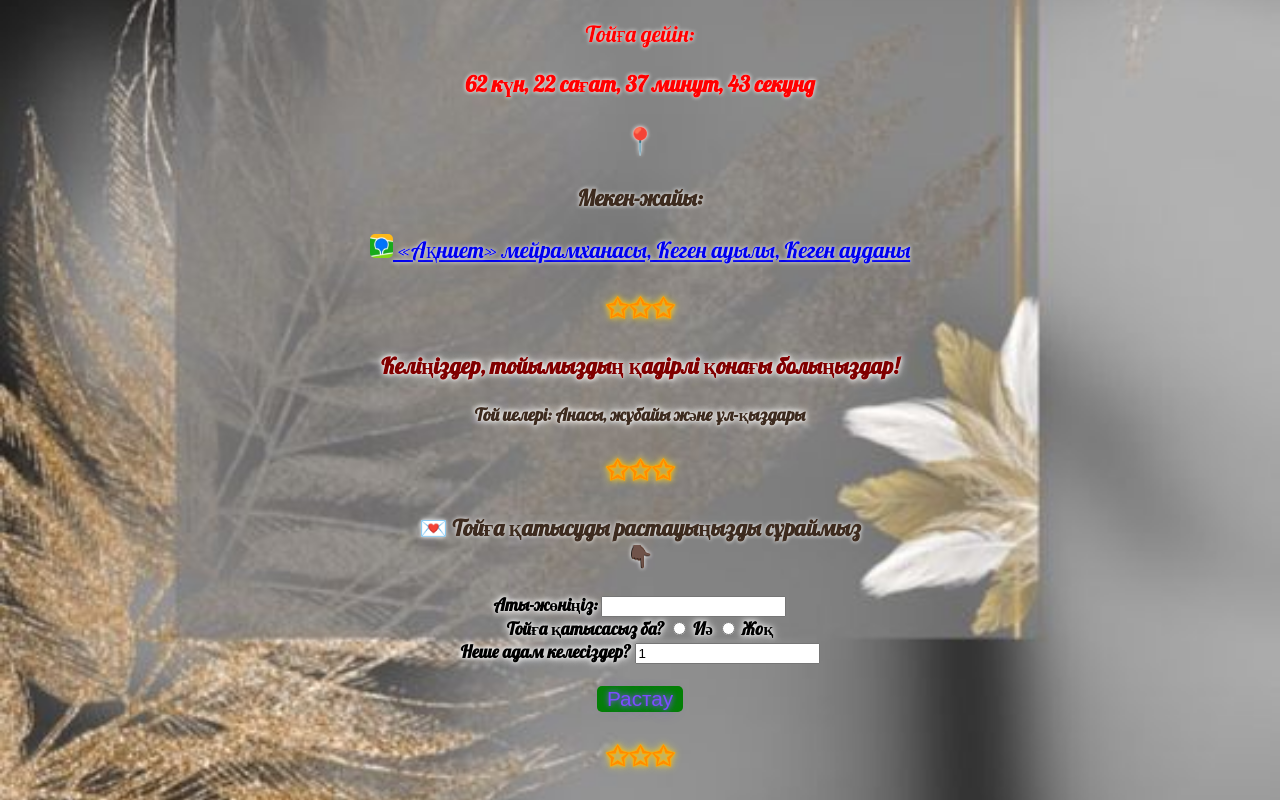
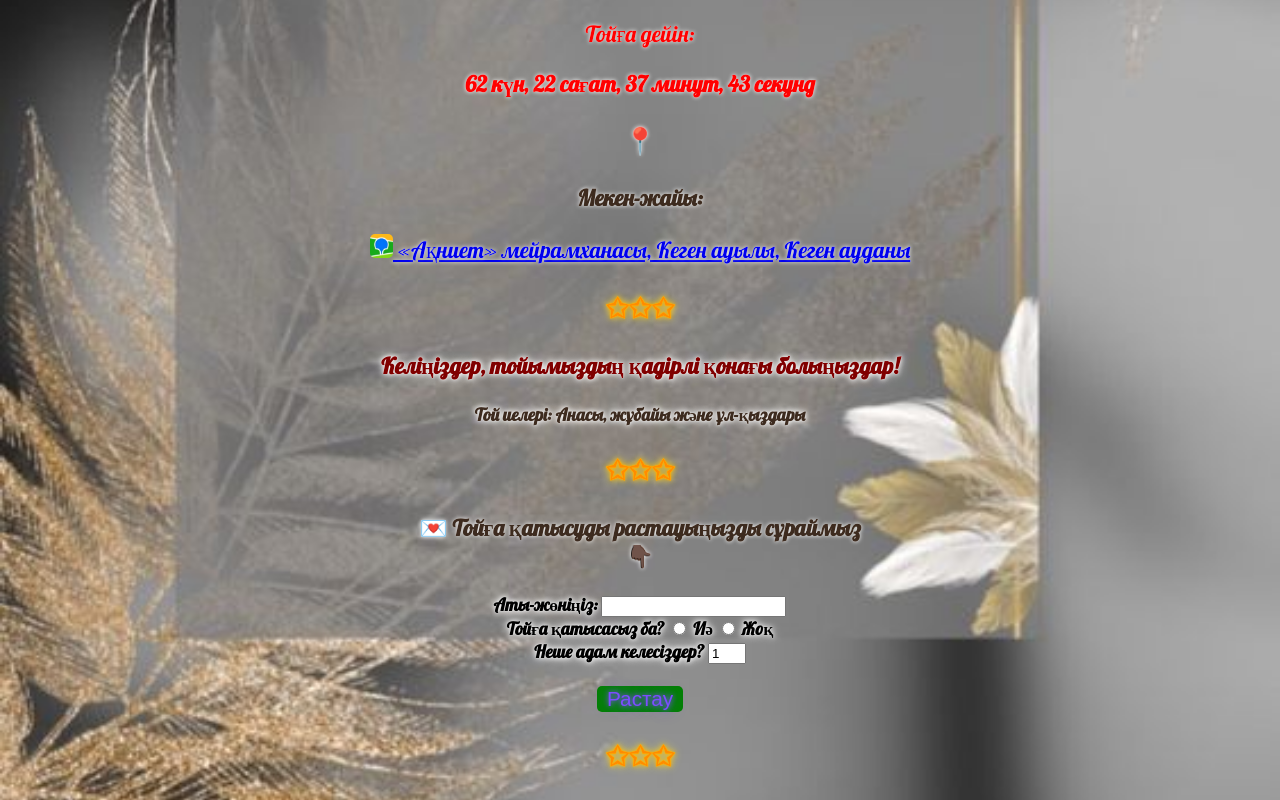
Before and after one commit to ZhTaha/40jas, a plain HTML site: page index.html in a window 1280 px wide. Shown: the part 1065-1865 px from the top of the page. Drawn offline with Linux system fonts and the light colour scheme.

Commit message:
260525-03

```diff
--- a/index.html
+++ b/index.html
@@ -320,7 +320,7 @@
       sparkle.style.animationDelay = (Math.random() * 10) + "s";
       sparkle.style.opacity = Math.random().toFixed(1);
       sparkle.style.width = sparkle.style.height = (Math.random() * 3 + 2) + "px";
-      container.appendChild(sparkle);
+      //container.appendChild(sparkle);
     }
   </script>
 
@@ -408,7 +408,7 @@
 			<label class="radio-label"><input type="radio" id="status" value="Жоқ" required> Жоқ</label>
 		</div>
 		<label>Неше адам келесіздер?</label>
-		 <input type="number" id="guests" value="1" min="1"><br><br>
+		 <input style="width: 30px;" type="number" id="guests" value="1" min="1"><br><br>
 		<button type="submit" id="toggleButton2">Растау</button>
      </form>
 	 <p id="result"></p>
```
